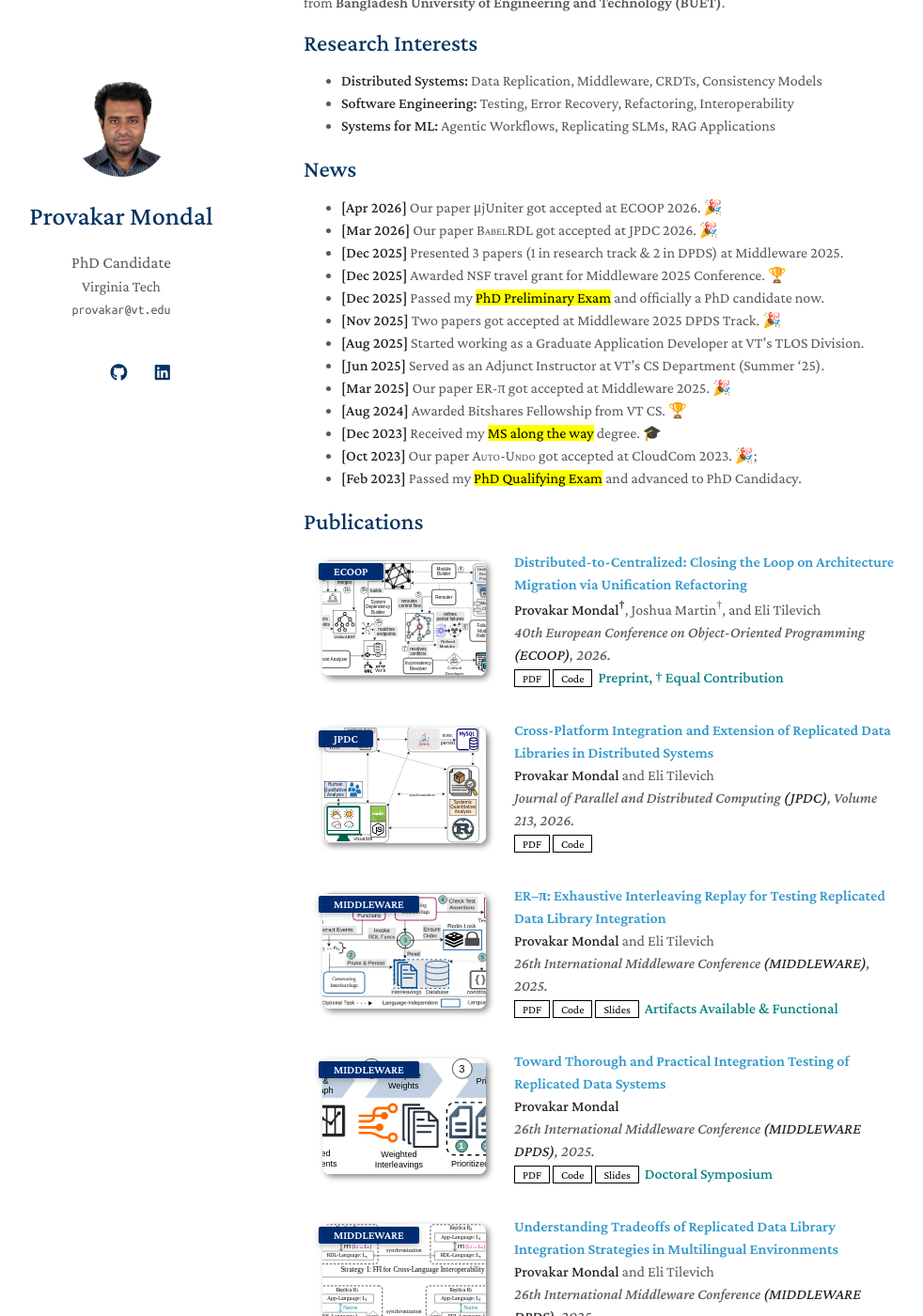
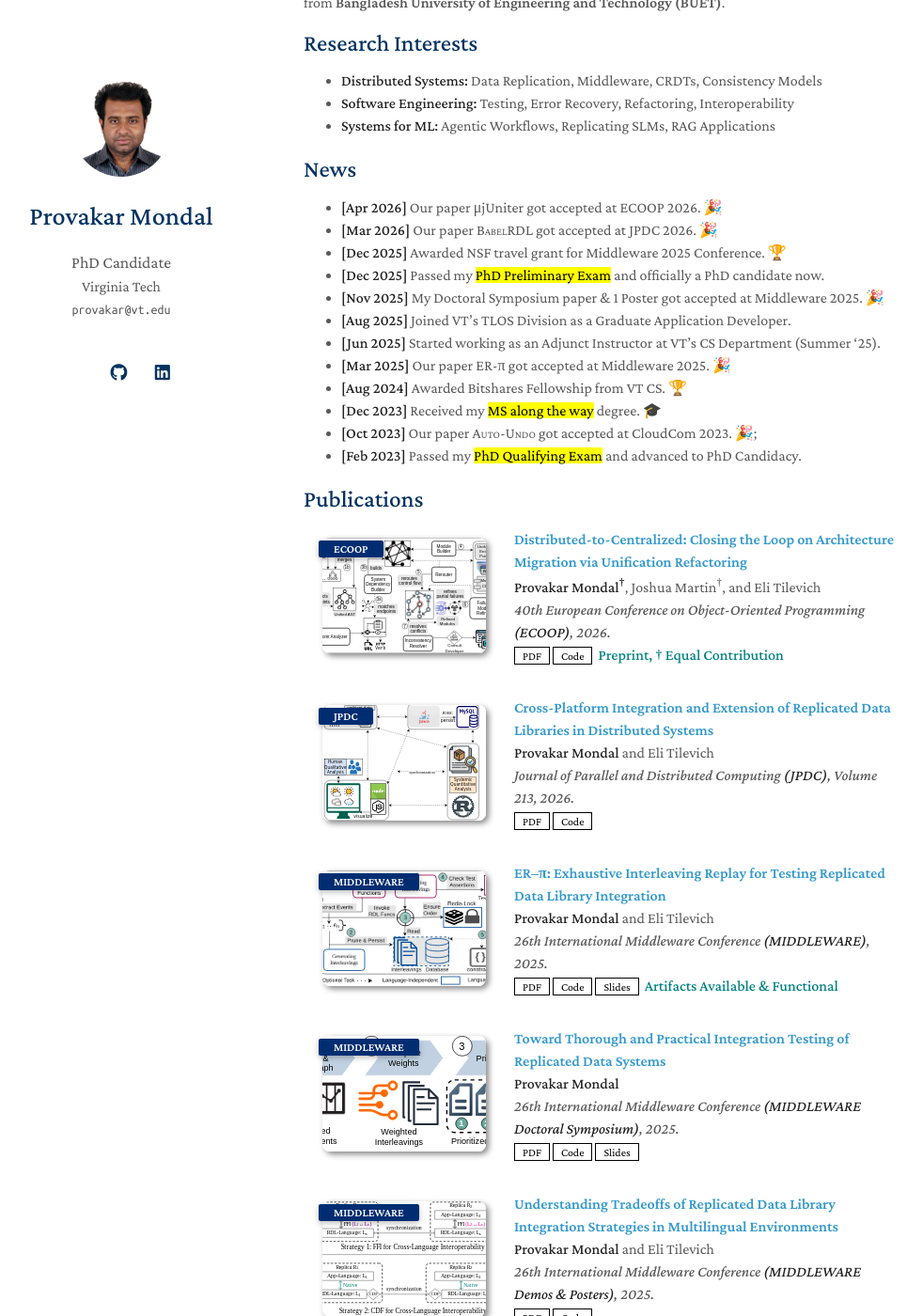
Before and after one commit to surzoprovakar/surzoprovakar.github.io, a Jekyll site: the page built from index.md, in a window 1280 px wide and 1400 px high, scrolled down 334 px. Shown: the whole window at 94% size, without its empty margins (147-1129 px from the left). Built offline with Jekyll 4.4.1, drawn with Linux system fonts in a browser that asks for light colours; a style sheet for code colours, icons or effects is not loaded; some of the changed text lies outside the part shown.

Commit message:
removed the Middleware:DPDS term from news and publications; used demos, poster, and doctoral symposium term explicitly

```diff
--- a/_data/publications.yml
+++ b/_data/publications.yml
@@ -30,21 +30,21 @@ main:
   - title: "Toward Thorough and Practical Integration Testing of Replicated Data Systems"
     authors: <strong>Provakar Mondal</strong>
     conference_short: MIDDLEWARE
-    conference: 26th International Middleware Conference <strong>(MIDDLEWARE DPDS)</strong>, 2025.
+    conference: 26th International Middleware Conference <strong>(MIDDLEWARE Doctoral Symposium)</strong>, 2025.
     pdf: ./assets/papers/Thorough-Testing.pdf
     code: https://github.com/surzoprovakar/Integration-Testing
     slides: /assets/papers/Thorough-Testing-Slides.pdf
     image: ./assets/img/Thorough-Testing.svg
-    notes: Doctoral Symposium
+    # notes: Doctoral Symposium
 
   - title: "Understanding Tradeoffs of Replicated Data Library Integration Strategies in Multilingual Environments"
     authors: <strong>Provakar Mondal</strong> and Eli Tilevich
     conference_short: MIDDLEWARE
-    conference: 26th International Middleware Conference <strong>(MIDDLEWARE DPDS)</strong>, 2025.
+    conference: 26th International Middleware Conference <strong>(MIDDLEWARE Demos & Posters)</strong>, 2025.
     pdf: ./assets/papers/RDL-Integration-Poster.pdf
     code: https://github.com/surzoprovakar/Multilingual-RDL
     image: ./assets/img/RDL-Integration-Poster.svg
-    notes: Poster
+    # notes: Poster
 
   - title: "Undoing CRDT Operations Automatically"
     authors: <strong>Provakar Mondal</strong> and Eli Tilevich
@@ -54,4 +54,4 @@ main:
     code: https://github.com/surzoprovakar/Undo_Script
     slides: /assets/papers/Auto-Undo-Slides.pdf
     image: ./assets/img/Auto-Undo.svg
-    notes: Short Paper
+    # notes: Short Paper
--- a/index.md
+++ b/index.md
@@ -28,14 +28,14 @@ I am a final-year PhD student and Graduate Research Assistant in the Department
 
 ## News
 <!-- - **[May 2026]** Joined Uber as a PhD SWE Intern, Airports & Travel Team (Summer '26). -->
+<!-- - **[TBD]** Our paper <span style="font-variant: small-caps;">camel</span> got revision from JSS 2026. &#x1F389; -->
 - **[Apr 2026]** Our paper &mu;jUniter got accepted at ECOOP 2026. &#x1F389;
 - **[Mar 2026]** Our paper <span style="font-variant: small-caps;">BabelRDL</span> got accepted at JPDC 2026. &#x1F389;
-- **[Dec 2025]** Presented 3 papers (1 in research track & 2 in DPDS) at Middleware 2025.
 - **[Dec 2025]** Awarded NSF travel grant for Middleware 2025 Conference. &#127942;
 - **[Dec 2025]** Passed my <mark>PhD Preliminary Exam</mark> and officially a PhD candidate now.
-- **[Nov 2025]** Two papers got accepted at Middleware 2025 DPDS Track. &#x1F389;
-- **[Aug 2025]** Started working as a Graduate Application Developer at VT's TLOS Division.
-- **[Jun 2025]** Served as an Adjunct Instructor at VT's CS Department (Summer '25).
+- **[Nov 2025]** My Doctoral Symposium paper & 1 Poster got accepted at Middleware 2025. &#x1F389;
+- **[Aug 2025]** Joined VT's TLOS Division as a Graduate Application Developer.
+- **[Jun 2025]** Started working as an Adjunct Instructor at VT's CS Department (Summer '25).
 - **[Mar 2025]** Our paper ER-&pi; got accepted at Middleware 2025. &#x1F389;
 - **[Aug 2024]** Awarded Bitshares Fellowship from VT CS. &#127942;
 - **[Dec 2023]** Received my <mark>MS along the way</mark> degree. &#x1F393;
```
